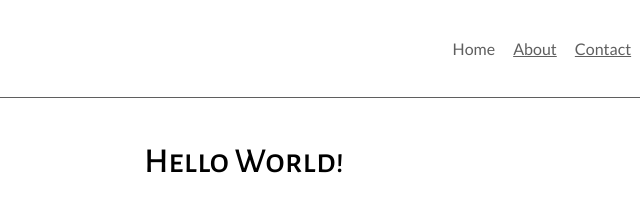
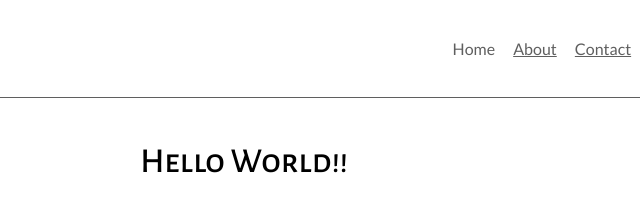
Before and after one commit to lottofeet/Portfolio-Site, a plain HTML site: page index.html in a window 1280 px wide. Shown: the top 203 px of the page, 541-1181 px from the left. Drawn offline with Linux system fonts and the light colour scheme.

Commit message:
Updated index page's title
Added a 2nd exclamation point

```diff
--- a/index.html
+++ b/index.html
@@ -37,7 +37,7 @@
 	<div class="home-page">
 		<div class="profile">
 			<img src="img/Christina_Lozano_portrait.jpg" class="profile_portrait" alt="Christina Lozano Portrait">
-			<h1 class="hometitle">Hello World!</h1>
+			<h1 class="hometitle">Hello World!!</h1>
 			<p>
 				My name is Christina Lozano. I am an aspiring
 				<span>web</span>
```
